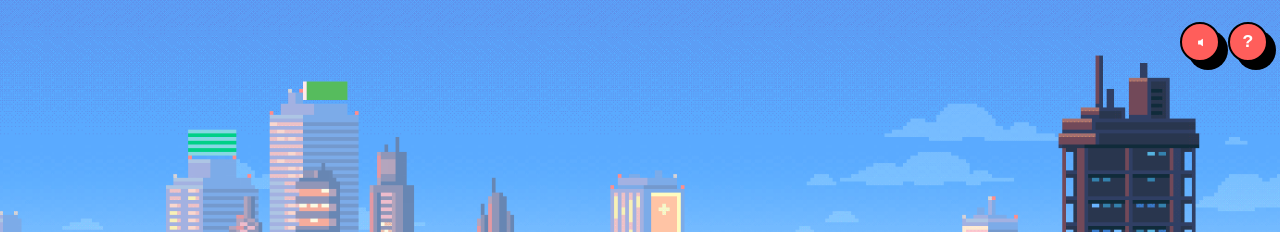
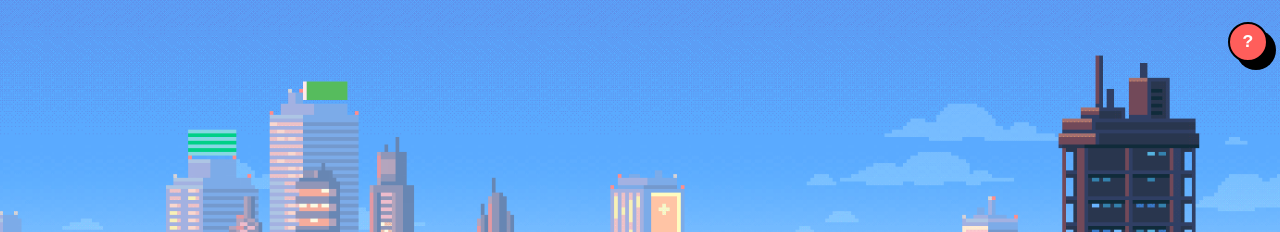
Before and after one commit to Eunice000/COMP-4021-ShootingGame, a website: page index.html in a window 1280 px wide. Shown: the top 232 px of the page. Drawn offline with nearby package versions, Linux system fonts and the light colour scheme.

Commit message:
delete sound mute button

```diff
--- a/css/start_game.css
+++ b/css/start_game.css
@@ -595,56 +595,6 @@ button:hover {
 
 }
 
-.muteSoundBtn {
-
-  position: fixed;
-
-  top: 12px;
-
-  right: 60px;
-
-  z-index: 1200;
-
-  background: var(--accent);
-
-  color: var(--secondary);
-
-  border: 2px solid var(--primary);
-
-  width: 40px;
-
-  height: 40px;
-
-  padding: 0;
-  /* no extra horizontal padding */
-
-  display: inline-flex;
-
-  align-items: center;
-
-  justify-content: center;
-
-  font-size: 18px;
-  /* keep icon readable */
-
-  line-height: 1;
-
-  border-radius: 50%;
-  /* circular */
-
-  font-weight: 700;
-
-  cursor: pointer;
-
-  box-shadow: var(--shadow);
-
-  transition: transform 0.12s ease, background 0.12s ease;
-
-}
-
-.muteSoundBtn:hover {
-  transform: translateY(-2px) scale(1.03);
-}
 
 /* Modal Backdrop */
 .modal-overlay {
--- a/index.html
+++ b/index.html
@@ -111,11 +111,6 @@
     <script src="js/netgame/main.js"></script>
     <!-- top-right alert trigger and centered alert -->
     <button id="alertButton" class="top-right-btn" aria-label="Show alert">?</button>
-    <button id="muteSound" class="muteSoundBtn" aria-label="Show alert"><svg xmlns="http://www.w3.org/2000/svg"
-            width="13" height="13" fill="currentColor" class="bi bi-volume-off-fill" viewBox="0 0 16 16">
-            <path
-                d="M10.717 3.55A.5.5 0 0 1 11 4v8a.5.5 0 0 1-.812.39L7.825 10.5H5.5A.5.5 0 0 1 5 10V6a.5.5 0 0 1 .5-.5h2.325l2.363-1.89a.5.5 0 0 1 .529-.06" />
-        </svg></button>
 
     <div id="customAlertModal" class="modal-overlay" role="dialog" aria-modal="true" aria-hidden="true">
         <div class="modal-content">
@@ -139,24 +134,6 @@
             const alertButton = document.getElementById('alertButton');
             const customAlertModal = document.getElementById('customAlertModal');
             const alertClose = document.getElementById('centerAlertClose');
-            const muteSoundBtn = document.getElementById('muteSound');
-
-
-            //mute sound button
-            muteSoundBtn.addEventListener('click', () => {
-                {
-                    const audios = document.getElementsByTagName('audio');
-                    for (let i = 0; i < audios.length; i++) {
-                        audios[i].muted = !audios[i].muted;
-                        // Change button icon based on mute state
-                        if (audios[i].muted) {
-                            muteSoundBtn.innerHTML = '<svg xmlns="http://www.w3.org/2000/svg" width="16" height="16" fill="currentColor" class="bi bi-volume-mute-fill" viewBox="0 0 16 16"><path d="M6.717 3.55A.5.5 0 0 1 7 4v8a.5.5 0 0 1-.812.39L3.825 10.5H1.5A.5.5 0 0 1 1 10V6a.5.5 0 0 1 .5-.5h2.325l2.363-1.89a.5.5 0 0 1 .529-.06m7.137 2.096a.5.5 0 0 1 0 .708L12.207 8l1.647 1.646a.5.5 0 0 1-.708.708L11.5 8.707l-1.646 1.647a.5.5 0 0 1-.708-.708L10.793 8 9.146 6.354a.5.5 0 1 1 .708-.708L11.5 7.293l1.646-1.647a.5.5 0 0 1 .708 0"/></svg>';
-                        } else {
-                            muteSoundBtn.innerHTML = '<svg xmlns="http://www.w3.org/2000/svg" width="16" height="16" fill="currentColor" class="bi bi-volume-off-fill" viewBox="0 0 16 16"><path d="M10.717 3.55A.5.5 0 0 1 11 4v8a.5.5 0 0 1-.812.39L7.825 10.5H5.5A.5.5 0 0 1 5 10V6a.5.5 0 0 1 .5-.5h2.325l2.363-1.89a.5.5 0 0 1 .529-.06"/></svg>';
-                        }
-                    }
-                }
-            });
 
 
         function showAlert() {
```
